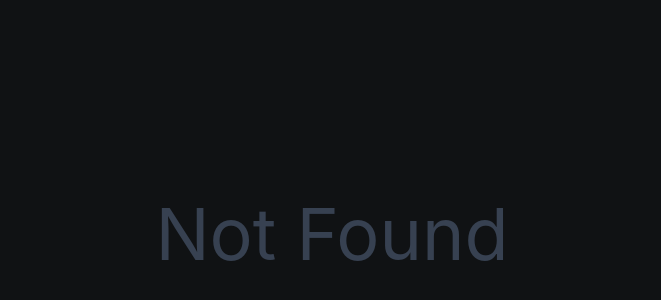
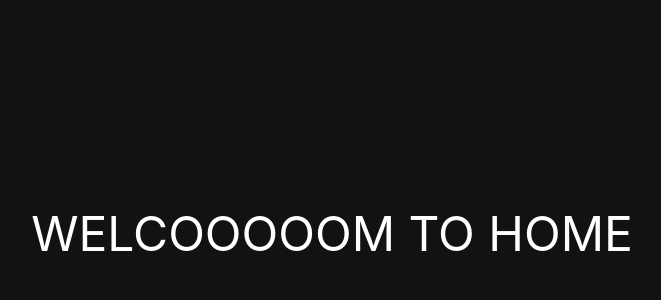
Before and after one commit to techtobit/-react_task_1b, a React (Vite) app: page / in a window 1280 px wide. Before the commit this address had no page. Shown: the part 206-506 px from the top of the page, without its empty margins (308-969 px from the left). Built offline with nearby package versions, Linux system fonts and the light colour scheme.

Commit message:
added home route

```diff
--- a/src/main.jsx
+++ b/src/main.jsx
@@ -5,6 +5,7 @@ import SnackBar from "./components/SnackBar";
 import AdminDashboardPage from "./pages/AdminDashboardPage";
 import AdminLoginPage from "./pages/AdminLoginPage";
 import NotFoundPage from "./pages/NotFoundPage";
+import Home from "./pages/Home";
 
 function renderRoutes(role) {
   switch (role) {
@@ -22,6 +23,7 @@ function renderRoutes(role) {
       return (
         <Routes>
           <Route exact path="/admin/login" element={<AdminLoginPage />}></Route>
+          <Route path="/" element={<Home/>} ></Route>
           <Route path="*" exact element={<NotFoundPage />}></Route>
         </Routes>
       );
--- /dev/null
+++ b/src/pages/Home.jsx
@@ -0,0 +1,11 @@
+import React from 'react';
+
+const Home = () => {
+    return (
+        <div className='h-screen w-full flex items-center justify-center '>
+            <h1 className='text-5xl text-white'>WELCOOOOOM TO HOME</h1>
+        </div>
+    );
+};
+
+export default Home;
```
